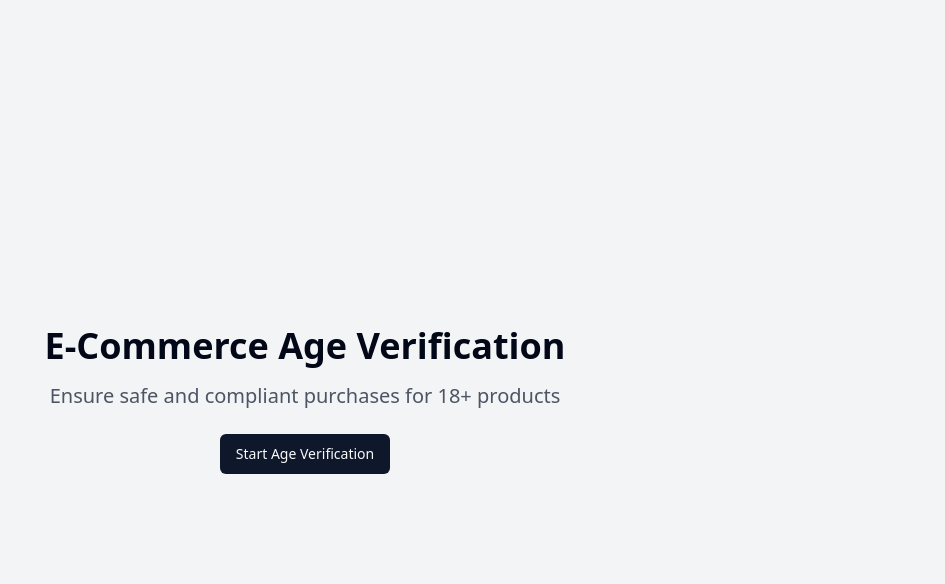
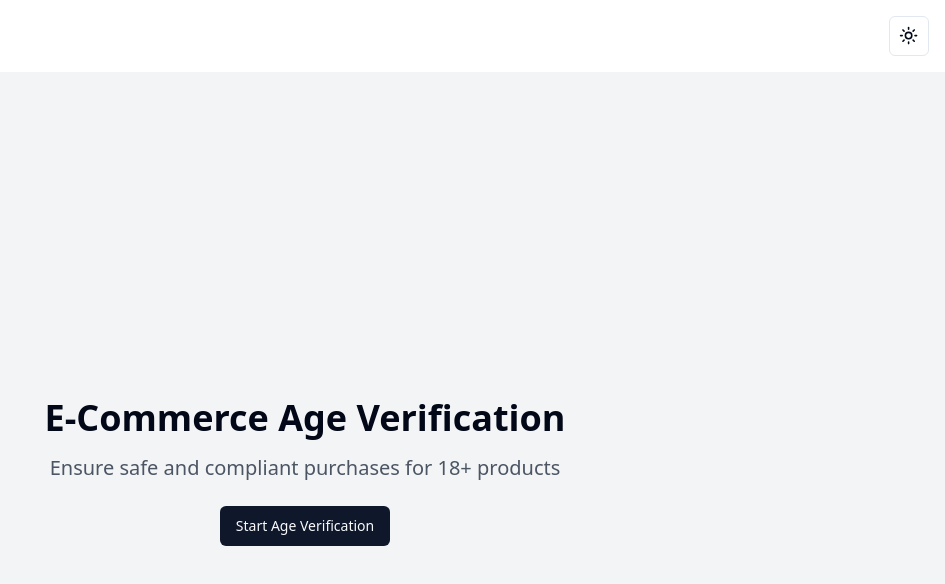
Before and after one commit to alex-kazos/age-check-spotter, a React (Vite) app: page / in a window 1280 px wide. Shown: the top 584 px of the page, without its empty margins (335-1280 px from the left). Built offline with nearby package versions, Linux system fonts and the light colour scheme.

Commit message:
Add light/dark mode switch
Implement a toggle for switching between light and dark modes in the application.
[skip gpt_engineer]

```diff
--- a/src/App.jsx
+++ b/src/App.jsx
@@ -3,21 +3,30 @@ import { TooltipProvider } from "@/components/ui/tooltip";
 import { QueryClient, QueryClientProvider } from "@tanstack/react-query";
 import { BrowserRouter, Routes, Route } from "react-router-dom";
 import { navItems } from "./nav-items";
+import { ThemeProvider } from "@/components/ThemeProvider";
+import { ThemeToggle } from "@/components/ThemeToggle";
 
 const queryClient = new QueryClient();
 
 const App = () => (
   <QueryClientProvider client={queryClient}>
+    <ThemeProvider>
       <TooltipProvider>
         <Toaster />
         <BrowserRouter>
+          <div className="min-h-screen bg-background text-foreground">
+            <nav className="p-4 flex justify-end">
+              <ThemeToggle />
+            </nav>
             <Routes>
               {navItems.map(({ to, page }) => (
                 <Route key={to} path={to} element={page} />
               ))}
             </Routes>
+          </div>
         </BrowserRouter>
       </TooltipProvider>
+    </ThemeProvider>
   </QueryClientProvider>
 );
 
--- /dev/null
+++ b/src/components/ThemeProvider.jsx
@@ -0,0 +1,25 @@
+import React, { createContext, useContext, useEffect, useState } from 'react';
+
+const ThemeContext = createContext();
+
+export const ThemeProvider = ({ children }) => {
+  const [theme, setTheme] = useState('light');
+
+  useEffect(() => {
+    const savedTheme = localStorage.getItem('theme') || 'light';
+    setTheme(savedTheme);
+  }, []);
+
+  useEffect(() => {
+    localStorage.setItem('theme', theme);
+    document.documentElement.classList.toggle('dark', theme === 'dark');
+  }, [theme]);
+
+  return (
+    <ThemeContext.Provider value={{ theme, setTheme }}>
+      {children}
+    </ThemeContext.Provider>
+  );
+};
+
+export const useTheme = () => useContext(ThemeContext);
--- /dev/null
+++ b/src/components/ThemeToggle.jsx
@@ -0,0 +1,20 @@
+import React from 'react';
+import { Moon, Sun } from 'lucide-react';
+import { Button } from "@/components/ui/button";
+import { useTheme } from "@/components/ThemeProvider";
+
+export function ThemeToggle() {
+  const { theme, setTheme } = useTheme();
+
+  return (
+    <Button
+      variant="outline"
+      size="icon"
+      onClick={() => setTheme(theme === "dark" ? "light" : "dark")}
+    >
+      <Sun className="h-[1.2rem] w-[1.2rem] rotate-0 scale-100 transition-all dark:-rotate-90 dark:scale-0" />
+      <Moon className="absolute h-[1.2rem] w-[1.2rem] rotate-90 scale-0 transition-all dark:rotate-0 dark:scale-100" />
+      <span className="sr-only">Toggle theme</span>
+    </Button>
+  );
+}
--- a/src/main.jsx
+++ b/src/main.jsx
@@ -2,6 +2,10 @@ import ReactDOM from "react-dom/client";
 import App from "./App.jsx";
 import "./index.css";
 
+// Set the initial theme
+const savedTheme = localStorage.getItem('theme') || 'light';
+document.documentElement.classList.toggle('dark', savedTheme === 'dark');
+
 ReactDOM.createRoot(document.getElementById("root")).render(
     <App />
 );
```
Lines whose indentation alone changed are shown as unchanged.
